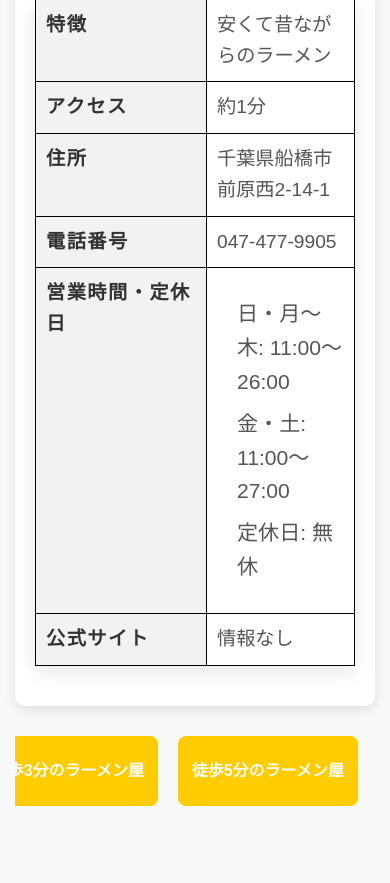
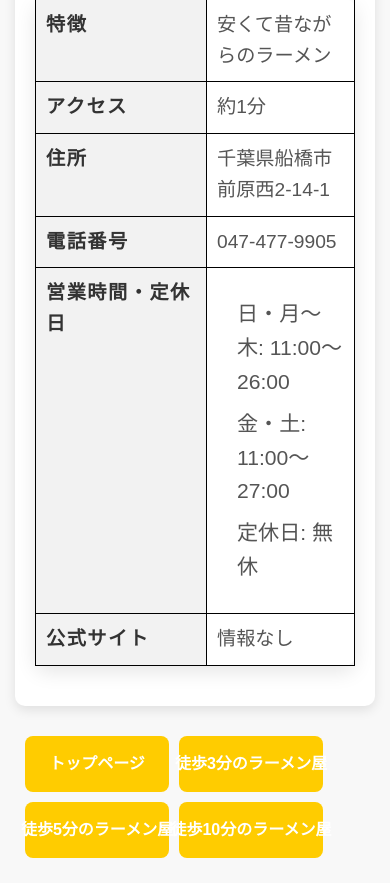
Before and after one commit to yabukilab/matsuda-a, a PHP site: page /hashi.html in a window 390 px wide. Shown: the part 2336-3219 px from the top of the page. Before the commit the page ends 3142 px from the top, so only its background shows below. Run offline with PHP 8.4, Linux system fonts and the light colour scheme.

Commit message:
2024 12/9

```diff
--- a/htdocs/styles.css
+++ b/htdocs/styles.css
@@ -38,12 +38,6 @@ section {
     box-shadow: 0 4px 12px rgba(0, 0, 0, 0.1); /* セクションに影をつける */
 }
 
-section {
-    max-width: 800px;
-    margin: 0 auto;
-    padding: 20px;
-}
-
 /* テーブルスタイル */
 table {
     width: 100%;
@@ -76,8 +70,6 @@ td {
     border-bottom: 1px solid #ddd;
     color: #555; /* 少し薄い色で文字を表示 */
 }
-
-
 
 /* 見出し */
 h2 {
@@ -126,58 +118,6 @@ li {
     color: #555;
 }
 
-/* レスポンシブ対応 */
-@media (max-width: 768px) {
-    body {
-        padding: 15px;
-    }
-    h1 {
-        font-size: 2.2em; /* スマホで文字を少し小さく */
-    }
-    h2, h3 {
-        font-size: 1.6em; /* 見出しも少し小さく */
-    }
-    th, td {
-        padding: 12px;
-    }
-} HEAD
-table tr:last-child td {
-    border-bottom: 1px solid black; /* 最後の行にも枠線を追加 */
-}
-/* 戻るボタン */
-.back-button {
-    position: fixed;
-    left: 20px;
-    bottom: 20px;
-    background-color: #f8f8f8; /* ページの背景と同じ色 */
-    color: #333; /* 文字色はダークグレー */
-    padding: 10px 18px; /* 少し小さめに調整 */
-    font-size: 14px; /* フォントサイズを小さく */
-    cursor: pointer;
-    border-radius: 5px; /* 角を丸く */
-    box-shadow: 0 2px 8px rgba(0, 0, 0, 0.1); /* 少しの影をつけて浮き感を */
-    transition: background-color 0.2s ease, transform 0.2s ease; /* ホバー時の変化を滑らかに */
-}
-
-/* ホバー時 */
-.back-button:hover {
-    background-color: #e0e0e0; /* 少し濃い背景に変更 */
-    transform: translateY(-2px); /* 小さな浮き上がり */
-}
-
-/* フォーカス時 */
-.back-button:focus {
-    outline: none; /* フォーカス時の枠線を削除 */
-}
-
-/* スマホ対応 */
-@media (max-width: 768px) {
-    .back-button {
-        font-size: 12px; /* スマホでさらに小さく */
-        padding: 8px 16px; /* 小さめのボタン */
-    }
-}
-
 /* リンクコンテナ */
 .link-container1 {
     display: flex; /* フレックスボックスを使用 */
@@ -189,9 +129,6 @@ table tr:last-child td {
     width: 100%; /* ページ幅いっぱいに広げる */
     margin-top: 20px; /* ページ上部に少し余白を追加 */
     text-align: center; /* テキストを中央揃え */
-    overflow: hidden; /* はみ出さないようにする */
-    flex-wrap: nowrap; /* リンクが折り返さないように */
-    box-sizing: border-box; /* 余白分をサイズに含める */
 }
 
 /* 各リンクのスタイル */
@@ -217,9 +154,28 @@ table tr:last-child td {
 
 /* スマホ対応 */
 @media (max-width: 768px) {
+    body {
+        padding: 15px; /* スマホ用に余白を小さく */
+    }
+    h1 {
+        font-size: 2.2em; /* スマホで文字を少し小さく */
+    }
+    h2, h3 {
+        font-size: 1.6em; /* 見出しも少し小さく */
+    }
+    th, td {
+        padding: 12px; /* テーブルのセル内余白を少し小さく */
+    }
+
     .link-container1 {
-        justify-content: center; /* 中央揃えを維持 */
-        overflow: hidden; /* はみ出さないように */
-        padding: 10px; /* 余白を調整 */
+        justify-content: flex-start; /* スマホではリンクを左寄せ */
+        flex-wrap: wrap; /* リンクが折り返すように */
+        gap: 10px; /* リンク間の隙間を小さく */
+    }
+
+    .link-container1 a {
+        height: 40px; /* スマホでは高さを少し小さく */
+        width: 120px; /* スマホでは幅を小さく */
+        padding: 8px 12px; /* 内側の余白を少し小さく */
     }
 }
```
